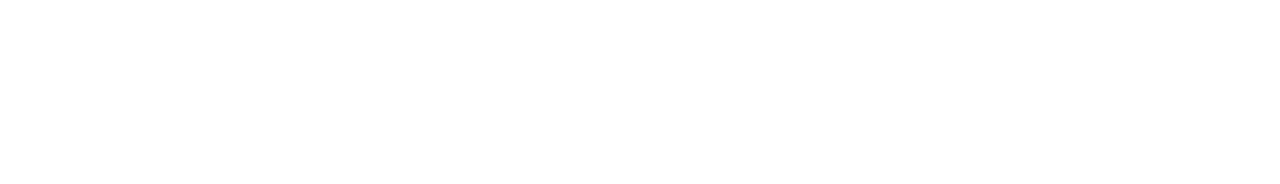
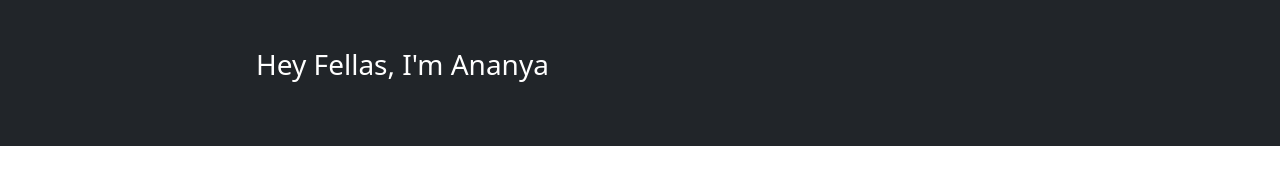
Before and after one commit to Ananya015/assignment-1_IG, a plain HTML site: page index.html in a window 1280 px wide. Drawn offline with nearby package versions, Linux system fonts and the light colour scheme.

Commit message:
fixing issues

```diff
--- a/index.html
+++ b/index.html
@@ -8,12 +8,30 @@
 
     <!-- bootstrap 4 css -->
     <link rel="stylesheet" href="https://cdn.jsdelivr.net/npm/bootstrap@5.1.3/dist/css/bootstrap.min.css" integrity="sha384-1BmE4kWBq78iYhFldvKuhfTAU6auU8tT94WrHftjDbrCEXSU1oBoqyl2QvZ6jIW3" crossorigin="anonymous">
+    <!-- favicon  -->
+
+    <link rel="stylesheet" href="https://cdn.jsdelivr.net/npm/@fortawesome/fontawesome-free@5.15.4/css/fontawesome.min.css" integrity="sha384-jLKHWM3JRmfMU0A5x5AkjWkw/EYfGUAGagvnfryNV3F9VqM98XiIH7VBGVoxVSc7" crossorigin="anonymous">
+
+
+
 
 </head>
 <body>
 
 
+    <div class="container-fluid bg-dark d-flex align-items-center mb-5 py-5" id="home" >
+        <div class="container">
+           <div class="row align-item-center">
+               <div class="col-lg-7 text-center text-lg-left">
+                   <h3 class="text-white font-weight-normal mb-3">Hey Fellas, I'm Ananya</h3>
+               </div>
+           </div>
+        </div>
+
+    </div>
+
+
       <!-- bootstrap 4 js -->
-    <script src="https://cdn.jsdelivr.net/npm/bootstrap@5.1.3/dist/js/bootstrap.min.js" integrity="sha384-QJHtvGhmr9XOIpI6YVutG+2QOK9T+ZnN4kzFN1RtK3zEFEIsxhlmWl5/YESvpZ13" crossorigin="anonymous"></script>
+     <script src="https://cdn.jsdelivr.net/npm/bootstrap@5.1.3/dist/js/bootstrap.min.js" integrity="sha384-QJHtvGhmr9XOIpI6YVutG+2QOK9T+ZnN4kzFN1RtK3zEFEIsxhlmWl5/YESvpZ13" crossorigin="anonymous"></script>
 </body>
 </html>
--- a/main.css
+++ b/main.css
@@ -0,0 +1,5 @@
+*{
+    margin: 0;
+    padding: 0;
+
+}
```
Also changed, not shown: 1 other file.
